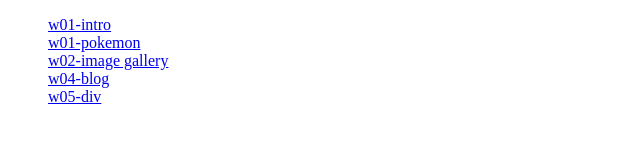
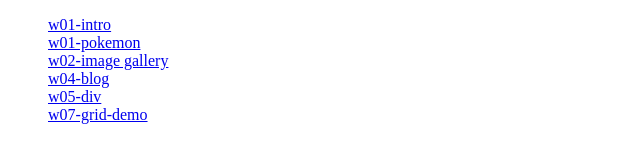
Before and after one commit to jackywi2/Demo, a plain HTML site: page index.html in a window 1280 px wide. Shown: the whole page, without its empty margins (0-640 px from the left). Drawn offline with Linux system fonts and the light colour scheme.

Commit message:
Update index.html

```diff
--- a/index.html
+++ b/index.html
@@ -28,6 +28,9 @@
       <li>
         <a href="./w05/div.html">w05-div</a>
       </li>
+      <li>
+        <a href="./w07/grid-demo.html">w07-grid-demo</a>
+      </li>
     </ul>
   </body>
 </html>
```
